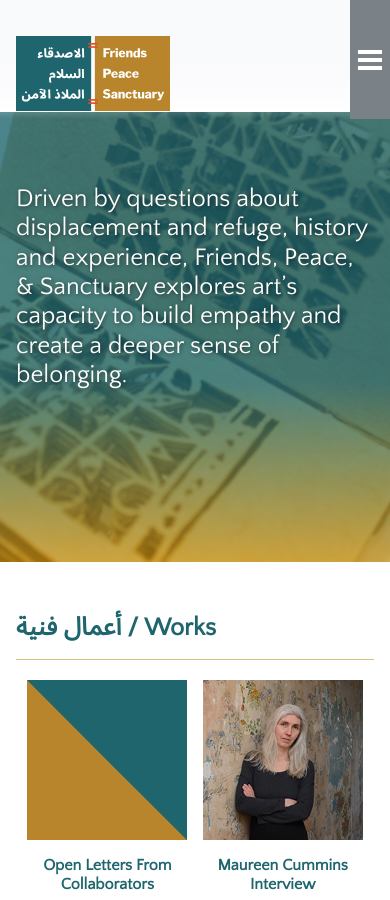
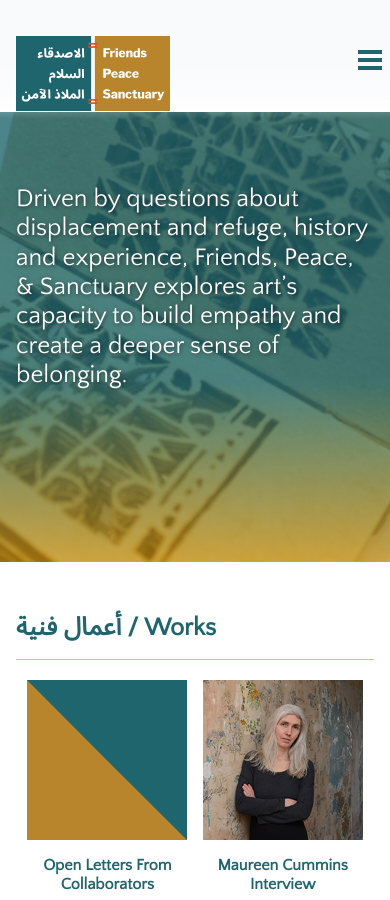
Before and after one commit to swat-ds/fps.swarthmore.edu, a Jekyll site: the page built from index.html, in a window 390 px wide and 900 px high. Built offline with Jekyll 4.4.1, drawn with Linux system fonts in a browser that asks for light colours; the list of posts is cut into pages by our own code; comment, search, counter and statistics services are not loaded.

Commit message:
adds teal to hamburger navicon

```diff
--- a/_sass/_custom.scss
+++ b/_sass/_custom.scss
@@ -153,7 +153,20 @@ div.masthead {
     @include linear-gradient(0deg,none, rgba($light-gray,0),$light-gray 50px);
     padding: 0 1rem;
 
-    button { margin-right: -1rem; }
+    button {
+        margin-right: -1rem;
+        background-color: rgba(255,255,255,0);
+    }
+
+    .navicon,
+    .navicon:before,
+    .navicon:after {
+        background-color: $blue;
+    }
+
+    .close .navicon {
+        background-color: rgba(255,255,255,0);
+    }
 
     a.site-title img {
 
```
